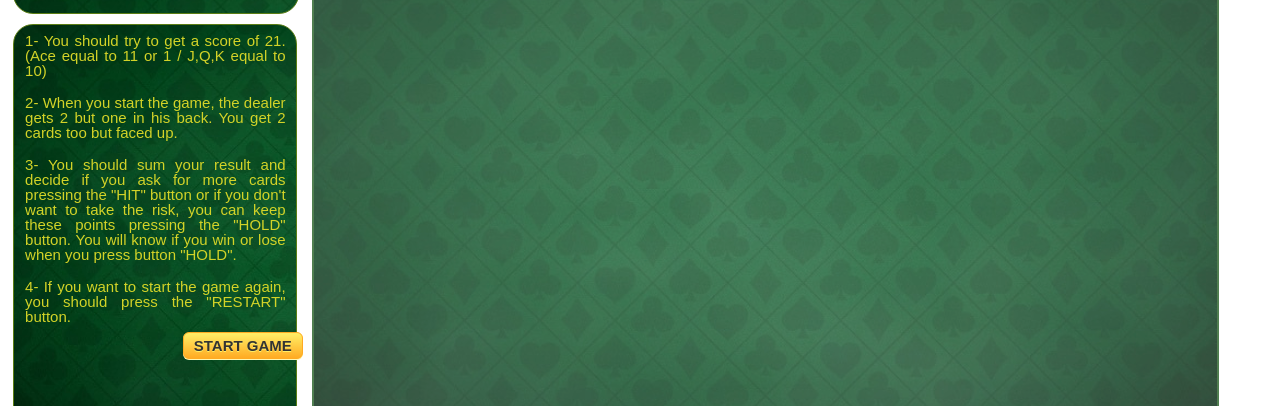
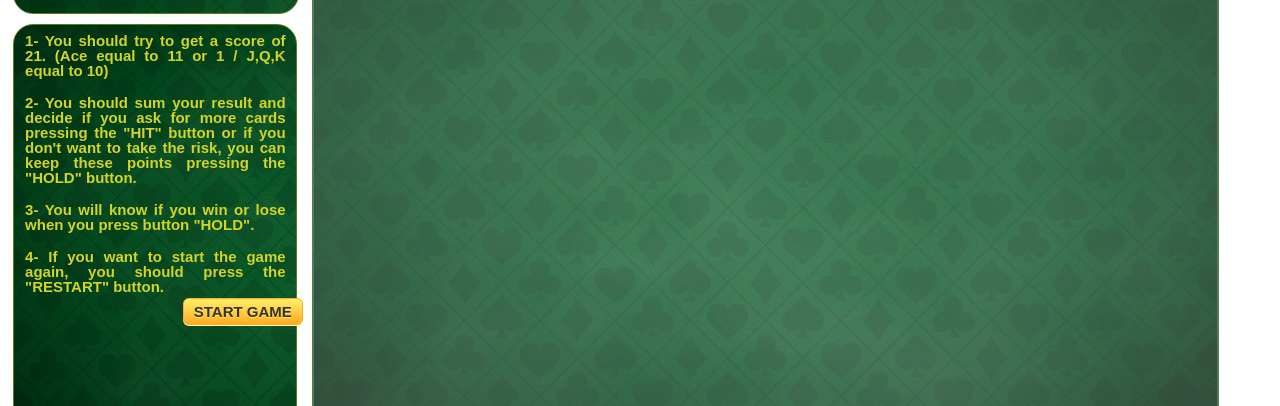
Before and after one commit to simonlopez10/21_Blackjack, a plain HTML site: page index.html in a window 1280 px wide. Shown: the part 145-551 px from the top of the page. Drawn offline with Linux system fonts and the light colour scheme.

Commit message:
readme file and  instructions style

```diff
--- a/CSS/style.css
+++ b/CSS/style.css
@@ -86,6 +86,7 @@
     font-family: Arial, Helvetica, sans-serif;
     font-weight: 500;
     text-align: justify;
+    font-weight: bold;
 }
 
 .start-button {
@@ -103,7 +104,7 @@
     padding: 4px 10px;
     text-decoration: none;
     text-shadow: 0px 1px 0px #ffee66;
-    translate: 169px 0px;
+    translate: 169px -4px;
 }
 
 .start-button:hover {
--- a/index.html
+++ b/index.html
@@ -30,8 +30,8 @@
                 <div class="instructions">
                     <div class="instructions-frame">
                         <p id="top-instruction">1- You should try to get a score of 21. (Ace equal to 11 or 1 / J,Q,K equal to 10)</p>
-                        <p>2- When you start the game, the dealer gets 2 but one in his back. You get 2 cards too but faced up.</p>
-                        <p>3- You should sum your result and decide if you ask for more cards pressing the "HIT" button or if you don't want to take the risk, you can keep these points pressing the "HOLD" button. You will know if you win or lose when you press button "HOLD".</p>
+                        <p>2- You should sum your result and decide if you ask for more cards pressing the "HIT" button or if you don't want to take the risk, you can keep these points pressing the "HOLD" button.</p>
+                        <p>3- You will know if you win or lose when you press button "HOLD".</p>
                         <p>4- If you want to start the game again, you should press the "RESTART" button.</p>
                         <button class="start-button" id="start-button">START GAME</button>
                     </div>
```
Also changed, not shown: 1 other file.
